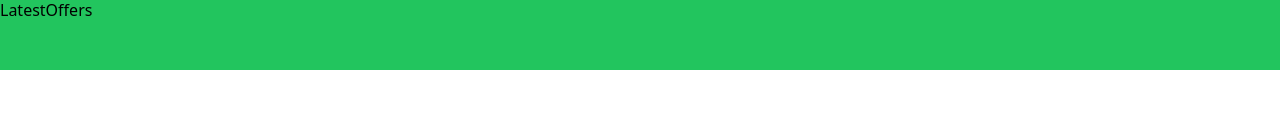
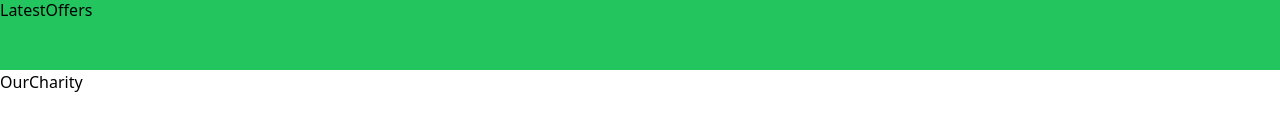
Before and after one commit to Analia-Ramos/numen-project, a React (Create React App) app: page / in a window 1280 px wide. Shown: the part 290-420 px from the top of the page. Built offline with nearby package versions, Linux system fonts and the light colour scheme.

Commit message:
Primer Commit

```diff
--- a/src/App.js
+++ b/src/App.js
@@ -1,6 +1,7 @@
 import Head from "./Components/Head";
 import Banner from "./Components/Banner";
 import LatestOffers from "./Components/LatestOffers";
+import OurCharity from "./Components/OurCharity";
 
 function App() {
   return (
@@ -8,6 +9,7 @@ function App() {
       <Head/>
       <Banner/>
       <LatestOffers/>
+      <OurCharity/>
     </div>
   );
 }
--- /dev/null
+++ b/src/Components/OurCharity/index.jsx
@@ -0,0 +1,9 @@
+import React from 'react'
+
+const OurCharity = () => {
+  return (
+    <div>OurCharity</div>
+  )
+}
+
+export default OurCharity
```
